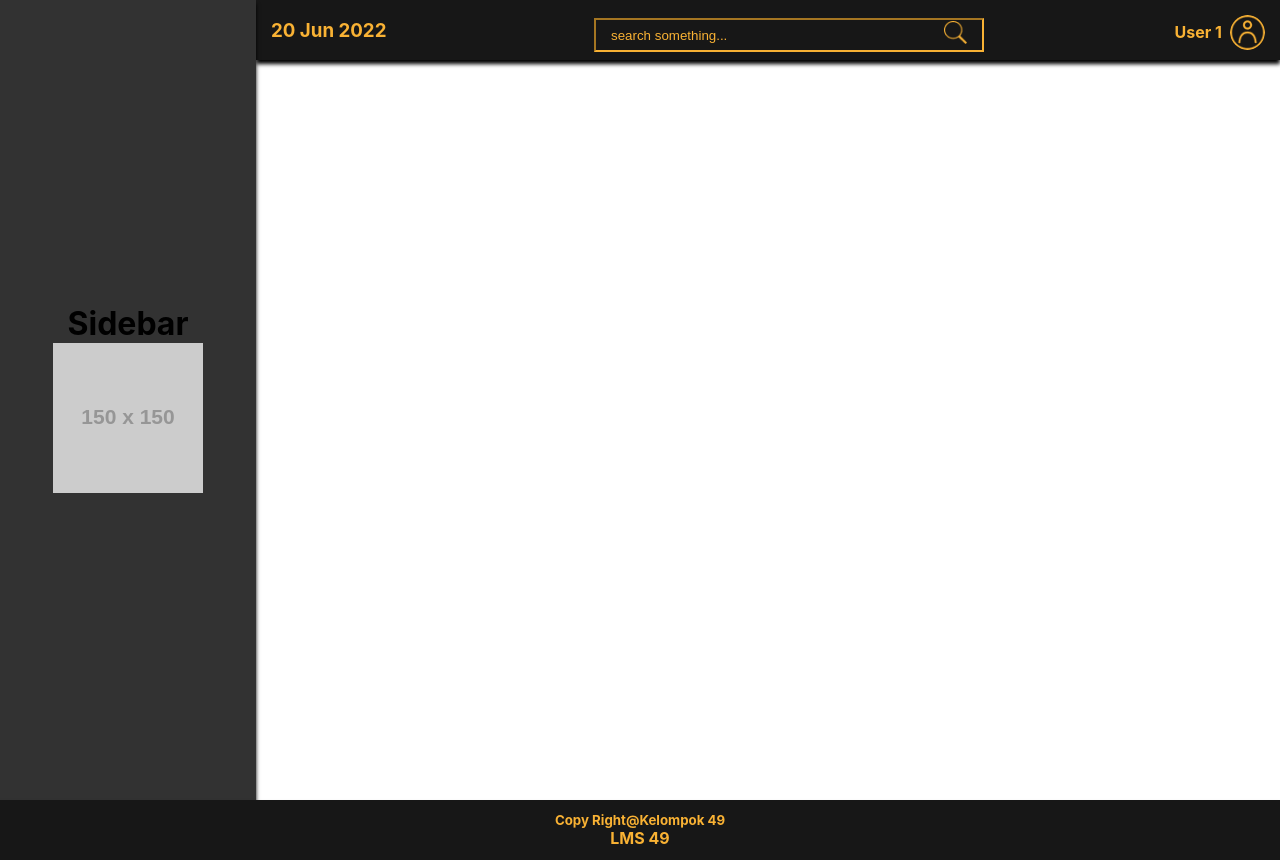
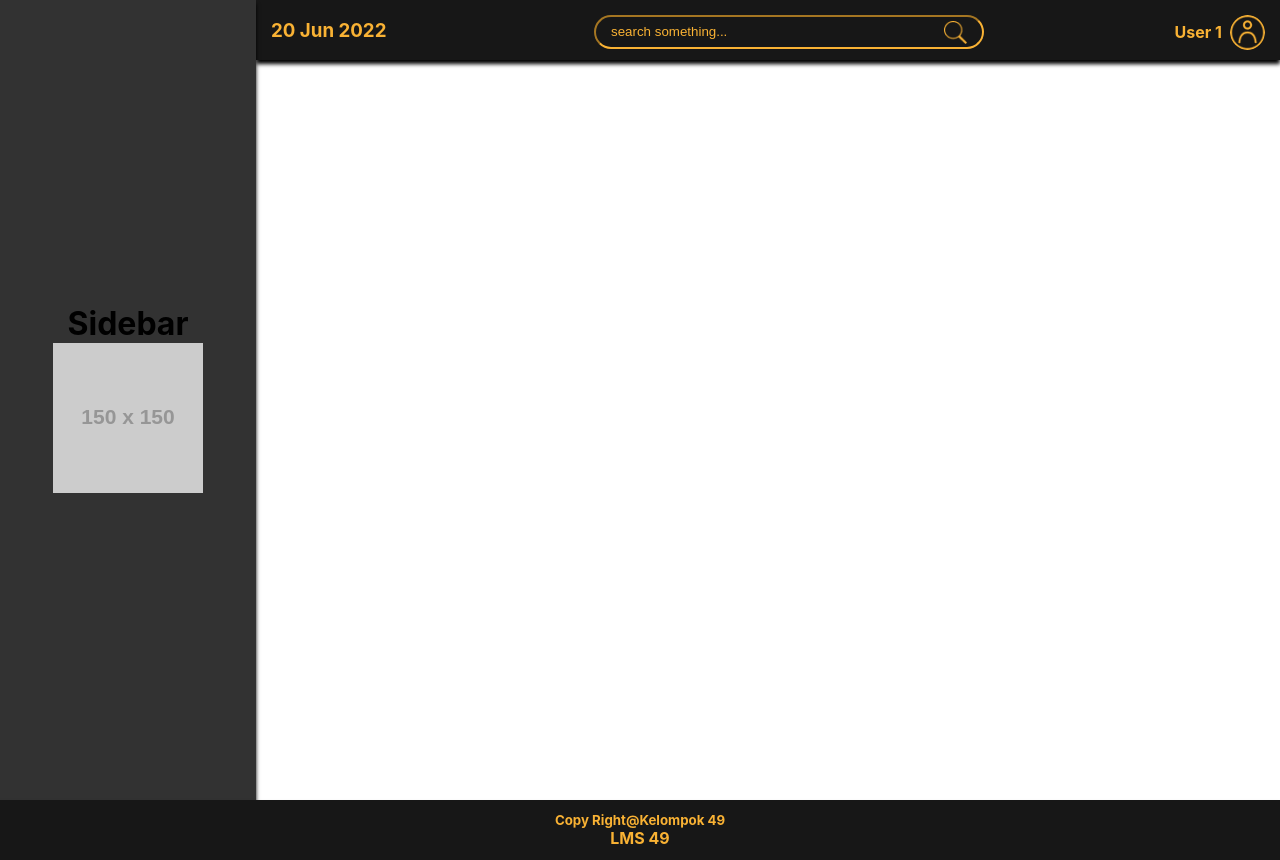
Before and after one commit to miqbalj/test-fe-fp, a React (Create React App) app: page / in a window 1280 px wide. Built offline with nearby package versions, Linux system fonts and the light colour scheme.

Commit message:
chore: update layouts

```diff
--- a/src/Style/Navbar.css
+++ b/src/Style/Navbar.css
@@ -33,8 +33,9 @@
 .searchBar input {
     background-color: #171717;
     border-color: #F9B234;
+    border-radius: 30px;
     color: #F9B234;
-    margin-top: 10px;
+    margin-top: 3px;
     padding: 15px 45px 15px 15px;
     width: 390px;
     height: 30px;
```
